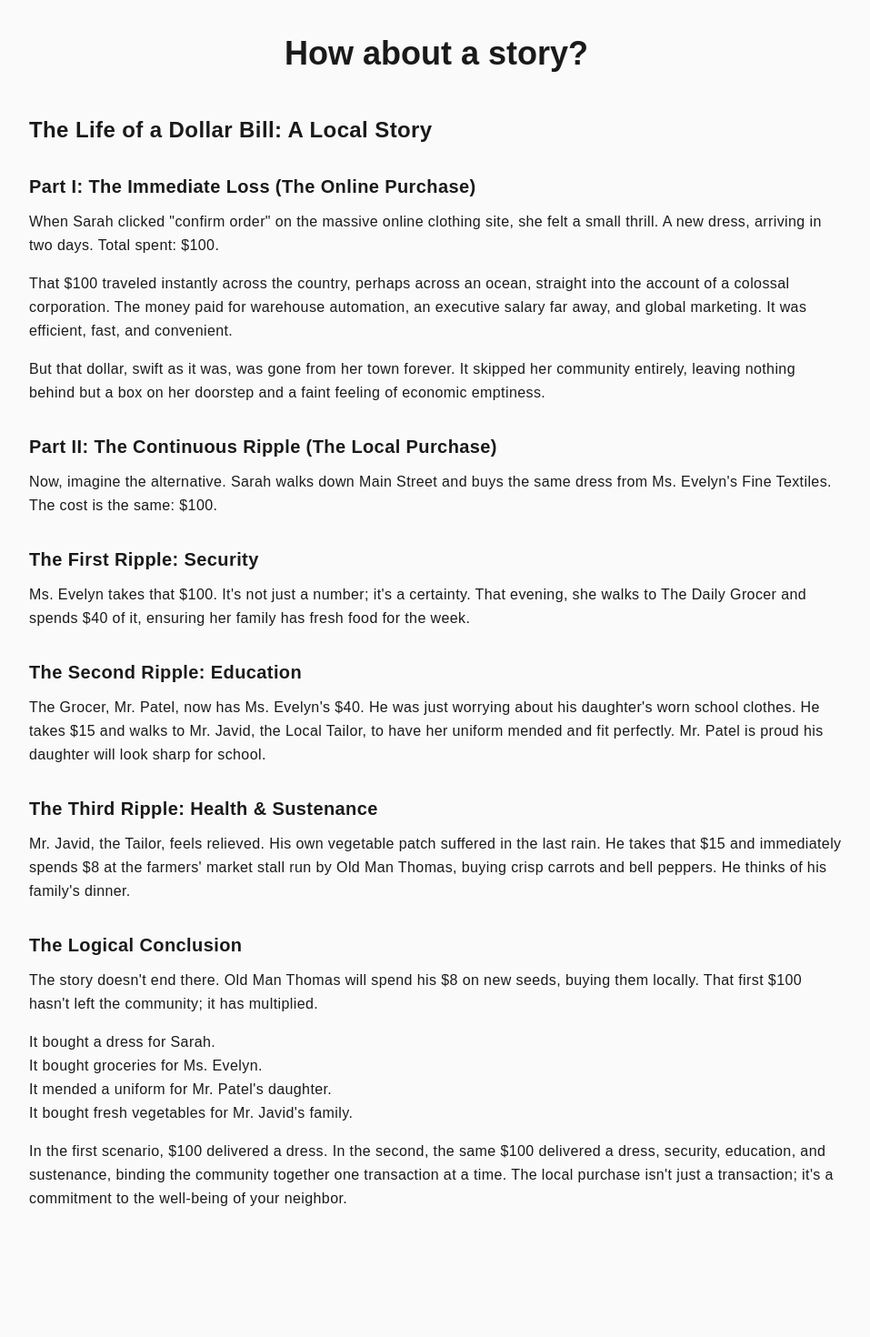
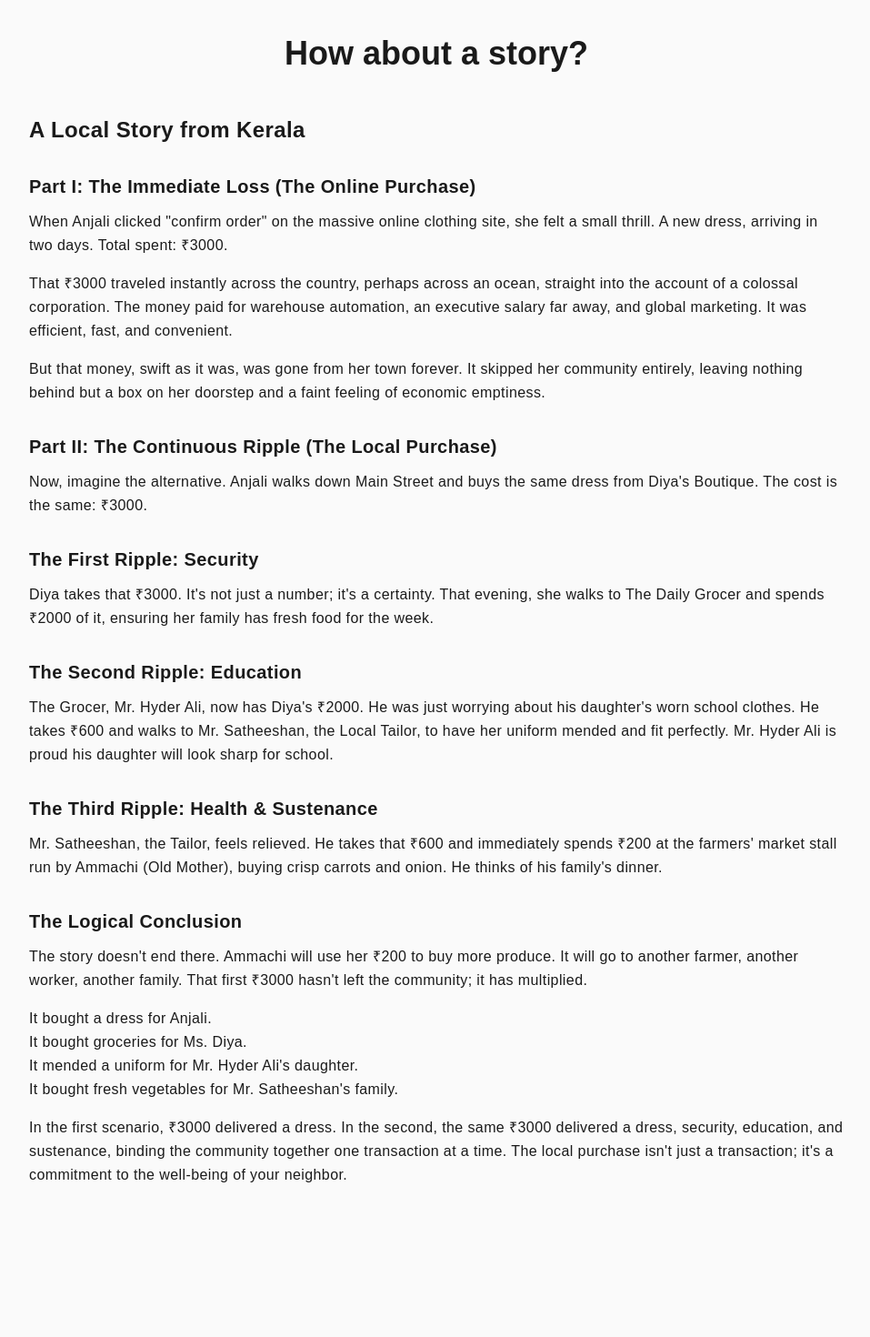
Before and after one commit to salmanfarismp/nearbyshops_online, a Next.js app: page / in a window 1280 px wide. Shown: the part 1740-3210 px from the top of the page at 91% size, without its empty margins (160-1117 px from the left). Built offline with nearby package versions, Linux system fonts and the light colour scheme.

Commit message:
kerala story

```diff
--- a/components/story-section.tsx
+++ b/components/story-section.tsx
@@ -11,66 +11,106 @@ export default function StorySection() {
         <div className="mx-auto">
           <div className="space-y-8 text-foreground">
             <div>
-              <h3 className="mb-4 text-2xl font-semibold">The Life of a Dollar Bill: A Local Story</h3>
+              <h3 className="mb-4 text-2xl font-semibold">
+                A Local Story from Kerala
+              </h3>
             </div>
 
             <div>
-              <h4 className="mb-3 text-xl font-semibold">Part I: The Immediate Loss (The Online Purchase)</h4>
+              <h4 className="mb-3 text-xl font-semibold">
+                Part I: The Immediate Loss (The Online Purchase)
+              </h4>
               <p className="mb-4 leading-relaxed">
-                When Sarah clicked "confirm order" on the massive online clothing site, she felt a small thrill. A new dress, arriving in two days. Total spent: $100.
+                When Anjali clicked "confirm order" on the massive online
+                clothing site, she felt a small thrill. A new dress, arriving in
+                two days. Total spent: ₹3000.
               </p>
               <p className="mb-4 leading-relaxed">
-                That $100 traveled instantly across the country, perhaps across an ocean, straight into the account of a colossal corporation. The money paid for warehouse automation, an executive salary far away, and global marketing. It was efficient, fast, and convenient.
+                That ₹3000 traveled instantly across the country, perhaps across
+                an ocean, straight into the account of a colossal corporation.
+                The money paid for warehouse automation, an executive salary far
+                away, and global marketing. It was efficient, fast, and
+                convenient.
               </p>
               <p className="leading-relaxed">
-                But that dollar, swift as it was, was gone from her town forever. It skipped her community entirely, leaving nothing behind but a box on her doorstep and a faint feeling of economic emptiness.
+                But that money, swift as it was, was gone from her town forever.
+                It skipped her community entirely, leaving nothing behind but a
+                box on her doorstep and a faint feeling of economic emptiness.
               </p>
             </div>
 
             <div>
-              <h4 className="mb-3 text-xl font-semibold">Part II: The Continuous Ripple (The Local Purchase)</h4>
+              <h4 className="mb-3 text-xl font-semibold">
+                Part II: The Continuous Ripple (The Local Purchase)
+              </h4>
               <p className="mb-4 leading-relaxed">
-                Now, imagine the alternative. Sarah walks down Main Street and buys the same dress from Ms. Evelyn's Fine Textiles. The cost is the same: $100.
+                Now, imagine the alternative. Anjali walks down Main Street and
+                buys the same dress from Diya's Boutique. The cost is the same:
+                ₹3000.
               </p>
             </div>
 
             <div>
-              <h4 className="mb-3 text-xl font-semibold">The First Ripple: Security</h4>
+              <h4 className="mb-3 text-xl font-semibold">
+                The First Ripple: Security
+              </h4>
               <p className="leading-relaxed">
-                Ms. Evelyn takes that $100. It's not just a number; it's a certainty. That evening, she walks to The Daily Grocer and spends $40 of it, ensuring her family has fresh food for the week.
+                Diya takes that ₹3000. It's not just a number; it's a certainty.
+                That evening, she walks to The Daily Grocer and spends ₹2000 of
+                it, ensuring her family has fresh food for the week.
               </p>
             </div>
 
             <div>
-              <h4 className="mb-3 text-xl font-semibold">The Second Ripple: Education</h4>
+              <h4 className="mb-3 text-xl font-semibold">
+                The Second Ripple: Education
+              </h4>
               <p className="leading-relaxed">
-                The Grocer, Mr. Patel, now has Ms. Evelyn's $40. He was just worrying about his daughter's worn school clothes. He takes $15 and walks to Mr. Javid, the Local Tailor, to have her uniform mended and fit perfectly. Mr. Patel is proud his daughter will look sharp for school.
+                The Grocer, Mr. Hyder Ali, now has Diya's ₹2000. He was just
+                worrying about his daughter's worn school clothes. He takes ₹600
+                and walks to Mr. Satheeshan, the Local Tailor, to have her
+                uniform mended and fit perfectly. Mr. Hyder Ali is proud his
+                daughter will look sharp for school.
               </p>
             </div>
 
             <div>
-              <h4 className="mb-3 text-xl font-semibold">The Third Ripple: Health & Sustenance</h4>
+              <h4 className="mb-3 text-xl font-semibold">
+                The Third Ripple: Health & Sustenance
+              </h4>
               <p className="leading-relaxed">
-                Mr. Javid, the Tailor, feels relieved. His own vegetable patch suffered in the last rain. He takes that $15 and immediately spends $8 at the farmers' market stall run by Old Man Thomas, buying crisp carrots and bell peppers. He thinks of his family's dinner.
+                Mr. Satheeshan, the Tailor, feels relieved. He takes that ₹600
+                and immediately spends ₹200 at the farmers' market stall run by
+                Ammachi (Old Mother), buying crisp carrots and onion. He thinks
+                of his family's dinner.
               </p>
             </div>
 
             <div>
-              <h4 className="mb-3 text-xl font-semibold">The Logical Conclusion</h4>
+              <h4 className="mb-3 text-xl font-semibold">
+                The Logical Conclusion
+              </h4>
               <p className="mb-4 leading-relaxed">
-                The story doesn't end there. Old Man Thomas will spend his $8 on new seeds, buying them locally. That first $100 hasn't left the community; it has multiplied.
+                The story doesn't end there. Ammachi will use her ₹200 to buy
+                more produce. It will go to another farmer, another worker,
+                another family. That first ₹3000 hasn't left the community; it
+                has multiplied.
               </p>
               <p className="mb-4 leading-relaxed">
-                It bought a dress for Sarah.
+                It bought a dress for Anjali.
                 <br />
-                It bought groceries for Ms. Evelyn.
+                It bought groceries for Ms. Diya.
                 <br />
-                It mended a uniform for Mr. Patel's daughter.
+                It mended a uniform for Mr. Hyder Ali's daughter.
                 <br />
-                It bought fresh vegetables for Mr. Javid's family.
+                It bought fresh vegetables for Mr. Satheeshan's family.
               </p>
               <p className="leading-relaxed">
-                In the first scenario, $100 delivered a dress. In the second, the same $100 delivered a dress, security, education, and sustenance, binding the community together one transaction at a time. The local purchase isn't just a transaction; it's a commitment to the well-being of your neighbor.
+                In the first scenario, ₹3000 delivered a dress. In the second,
+                the same ₹3000 delivered a dress, security, education, and
+                sustenance, binding the community together one transaction at a
+                time. The local purchase isn't just a transaction; it's a
+                commitment to the well-being of your neighbor.
               </p>
             </div>
           </div>
```
